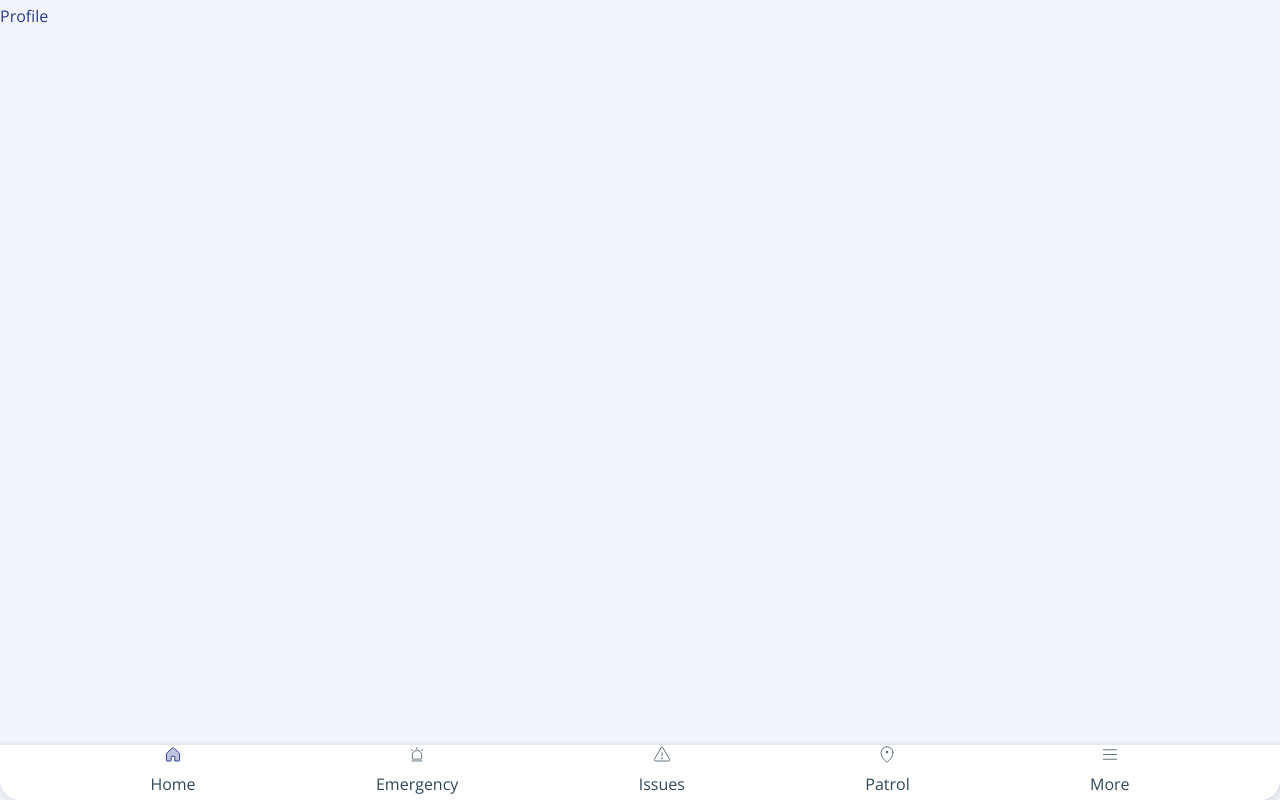
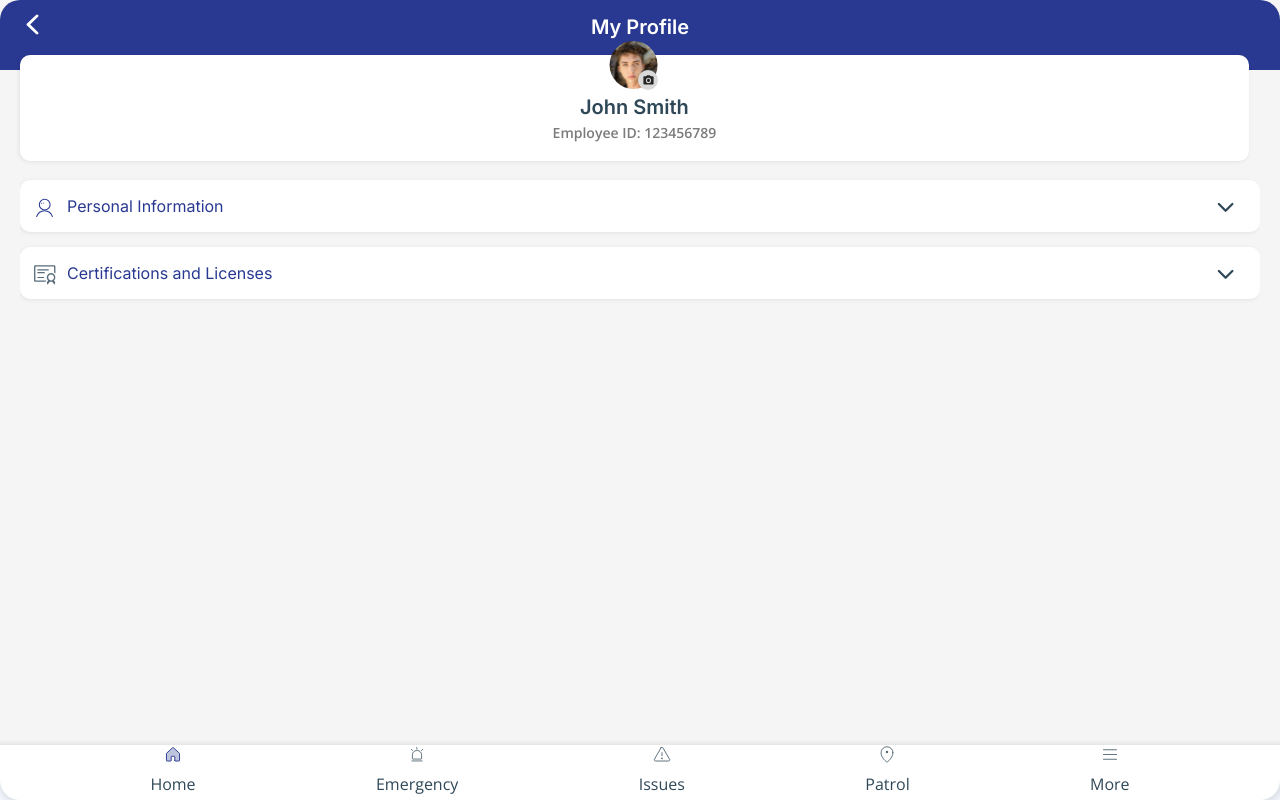
Before and after one commit to nexbe/saint7, a Next.js app: page /profile in a window 1280 px wide. Built offline with nearby package versions, Linux system fonts and the light colour scheme.

Commit message:
Profile_UI

```diff
--- a/pages/profile/index.js
+++ b/pages/profile/index.js
@@ -1,8 +1,315 @@
-import React from "react";
+/** @jsxImportSource @emotion/react */
+import { css } from "@emotion/react";
+import { useState } from "react";
+
 import Layout from "../../components/layout/Layout";
+import BackIcon from "/public/icons/backIcon";
+import ProfileIcon from "/public/icons/profileIcon";
+import UserIcon from "/public/icons/userIcon";
+import ArrowDownIcon from "/public/icons/arrowDownIcon";
+import ArrowUpIcon from "/public/icons/arrowUpIcon";
+import AchievementIcon from "/public/icons/achievementIcon";
+import CertificationIcon from "/public/icons/certificationIcon";
+import CameraIcon from "/public/icons/cameraIcon";
 
 const index = () => {
-  return <Layout>Profile</Layout>;
+  const [showProfileDetail, setShowProfileDetail] = useState(false);
+  const [showAchievementDetail, setShowAchievementDetail] = useState(false);
+  return (
+    <Layout>
+      <div css={styles.wrapper}>
+        <div css={styles.headerContainer}>
+          <div css={styles.backIcon}>
+            <BackIcon />
+          </div>
+          <label className="header-text">My Profile</label>
+        </div>
+        <div css={styles.bodyContainer}>
+          <div css={styles.profileContent}>
+            <label css={styles.imageBox}>
+              <ProfileIcon />
+              <span css={styles.cameraIcon}>
+                <CameraIcon />
+              </span>
+            </label>
+            <p>
+              <label className="header-text">John Smith</label>
+              <label className="secondary-text">Employee ID: 123456789</label>
+            </p>
+          </div>
+          <div css={styles.infoContent} style={{ marginTop: "90px" }}>
+            <div
+              css={styles.labelText}
+              onClick={() => setShowProfileDetail(!showProfileDetail)}
+            >
+              <UserIcon />
+              Personal Information
+              <button>
+                {showProfileDetail ? <ArrowUpIcon /> : <ArrowDownIcon />}
+              </button>
+            </div>
+            <div style={{ display: showProfileDetail ? "block" : "none" }}>
+              <div css={styles.formFlexDiv}>
+                <div css={styles.formFlexChildDiv}>
+                  <label className="primary-text">Emaill</label>
+                </div>
+                <div css={styles.formFlexChildDiv}>
+                  <span className="primary-text">tanarak@gmail.com</span>
+                </div>
+              </div>
+              <div css={styles.formFlexDiv}>
+                <div css={styles.formFlexChildDiv}>
+                  <label className="primary-text">Contact Number</label>
+                </div>
+                <div css={styles.formFlexChildDiv}>
+                  <span className="primary-text">+66 888 555 6987</span>
+                </div>
+              </div>
+              <div css={styles.formFlexDiv}>
+                <div css={styles.formFlexChildDiv}>
+                  <label className="primary-text">Position</label>
+                </div>
+                <div css={styles.formFlexChildDiv}>
+                  <span className="primary-text">Security Supervisor</span>
+                </div>
+              </div>
+              <div css={styles.formFlexDiv}>
+                <div css={styles.formFlexChildDiv}>
+                  <label className="primary-text">Joined Date</label>
+                </div>
+                <div css={styles.formFlexChildDiv}>
+                  <span className="primary-text">12th Feb 2022</span>
+                </div>
+              </div>
+            </div>
+          </div>
+          <div css={styles.infoContent}>
+            <div
+              css={styles.labelText}
+              onClick={() => setShowAchievementDetail(!showAchievementDetail)}
+            >
+              <CertificationIcon />
+              Certifications and Licenses
+              <button>
+                {showAchievementDetail ? <ArrowUpIcon /> : <ArrowDownIcon />}
+              </button>
+            </div>
+            <div style={{ display: showAchievementDetail ? "block" : "none" }}>
+              <div
+                css={styles.formFlexDiv}
+                style={{
+                  border: "none",
+                  paddingTop: "0",
+                }}
+              >
+                <div css={styles.formFlexChildDiv}>
+                  <label className="secondary-text">
+                    Certifications and Licenses
+                  </label>
+                </div>
+              </div>
+              <div
+                css={styles.formFlexDiv}
+                style={{
+                  border: "none",
+                  paddingTop: "0",
+                }}
+              >
+                <div css={styles.formFlexChildDiv}>
+                  <label className="primary-text">
+                    <AchievementIcon /> Licensed Security Guard (USA)
+                  </label>
+                </div>
+              </div>
+              <div
+                css={styles.formFlexDiv}
+                style={{
+                  border: "none",
+                  paddingTop: "0",
+                }}
+              >
+                <div css={styles.formFlexChildDiv}>
+                  <label className="primary-text">
+                    <AchievementIcon />
+                    First Aid and CPR Certification
+                  </label>
+                </div>
+              </div>
+              <div
+                css={styles.formFlexDiv}
+                style={{
+                  border: "none",
+                  paddingTop: "0",
+                }}
+              >
+                <div css={styles.formFlexChildDiv}>
+                  <label className="primary-text">
+                    <AchievementIcon />
+                    Defensive Tactics Training
+                  </label>
+                </div>
+              </div>
+            </div>
+          </div>
+        </div>
+      </div>
+    </Layout>
+  );
 };
 
 export default index;
+
+const styles = {
+  wrapper: css`
+    flex: 1 1 auto;
+    height: 0px;
+    display: flex;
+    flex-direction: column;
+    margin: 0;
+    background: var(--background);
+  `,
+  headerContainer: css`
+    display: flex;
+    justify-content: center;
+    padding-top: 7px;
+    background: var(--primary);
+    min-height: 70px;
+    border-radius: 20px 20px 0 0;
+  `,
+  backIcon: css`
+    position: absolute;
+    cursor: pointer;
+    left: 20px;
+  `,
+  bodyContainer: css`
+    display: flex;
+    flex-direction: column;
+    flex: 1;
+    overflow-y: auto;
+    overflow-x: hidden;
+    min-height: 200px;
+    margin: 20px;
+    font-family: Inter;
+    font-style: normal;
+    ::-webkit-scrollbar {
+      width: 2px;
+      background-color: transparent;
+    }
+    .bodyContainer::-webkit-scrollbar-thumb {
+      border-radius: 2px;
+      background-color: var(--font-gray);
+    }
+    @media (max-width: 1400px) {
+      margin: 20px;
+    }
+    @media (min-width: 1400px) {
+      margin: 30px;
+    }
+  `,
+  profileContent: css`
+    display: flex;
+    border-radius: 10px;
+    background: var(--mobile-color-usage-white, #fff);
+    box-shadow: -1px 1px 4px 0px rgba(0, 0, 0, 0.08);
+    position: absolute;
+    top: 55px;
+    display: flex;
+    justify-content: center;
+    align-items: center;
+    @media (max-width: 700px) {
+      width: 92%;
+    }
+    @media (min-width: 700px) {
+      width: 96%;
+    }
+    p {
+      padding-top: 40px;
+      display: flex;
+      flex-direction: column;
+      justify-content: center;
+      align-items: center;
+      label {
+        line-height: 25px;
+      }
+    }
+    .header-text {
+      color: var(--primary-font);
+      text-transform: capitalize;
+    }
+    .secondary-text {
+      color: var(--light-gray);
+    }
+  `,
+  imageBox: css`
+    position: absolute;
+    top: -15px;
+    cursor: pointer;
+    svg {
+      width: 50px;
+      height: 50px;
+    }
+  `,
+  cameraIcon: css`
+    position: absolute;
+    bottom: 0;
+    right: 1px;
+    background: #d9d9d9;
+    border-radius: 50px;
+    width: 20px;
+    height: 20px;
+    display: flex;
+    justify-content: center;
+    align-items: center;
+    svg {
+      width: 13px;
+      height: 13px;
+    }
+  `,
+  infoContent: css`
+    display: flex;
+    flex-direction: column;
+    padding: 10px 12px;
+    margin-bottom: 15px;
+    border-radius: 10px;
+    background: var(--mobile-color-usage-white, #fff);
+    box-shadow: -1px 1px 4px 0px rgba(0, 0, 0, 0.08);
+    svg {
+      width: 25px;
+      height: 25px;
+      margin-right: 10px;
+    }
+  `,
+  labelText: css`
+    display: flex;
+    align-items: center;
+    cursor: pointer;
+    button {
+      border: none;
+      background: none;
+      margin-left: auto;
+    }
+  `,
+  formFlexDiv: css`
+    display: flex;
+    justify-content: fit-content;
+    width: 100%;
+    flex-direction: column;
+    padding-top: 10px;
+    border-bottom: 2px solid #d9d9d9;
+    :last-child {
+      border: none;
+    }
+  `,
+  formFlexChildDiv: css`
+    width: 100%;
+    display: flex;
+    flex-direction: row;
+    label {
+      color: var(--light-gray);
+    }
+    svg {
+      width: 15px;
+      height: 15px;
+    }
+  `,
+};
```
Also changed, not shown: pages/home/index.js (+17 -15 lines).
